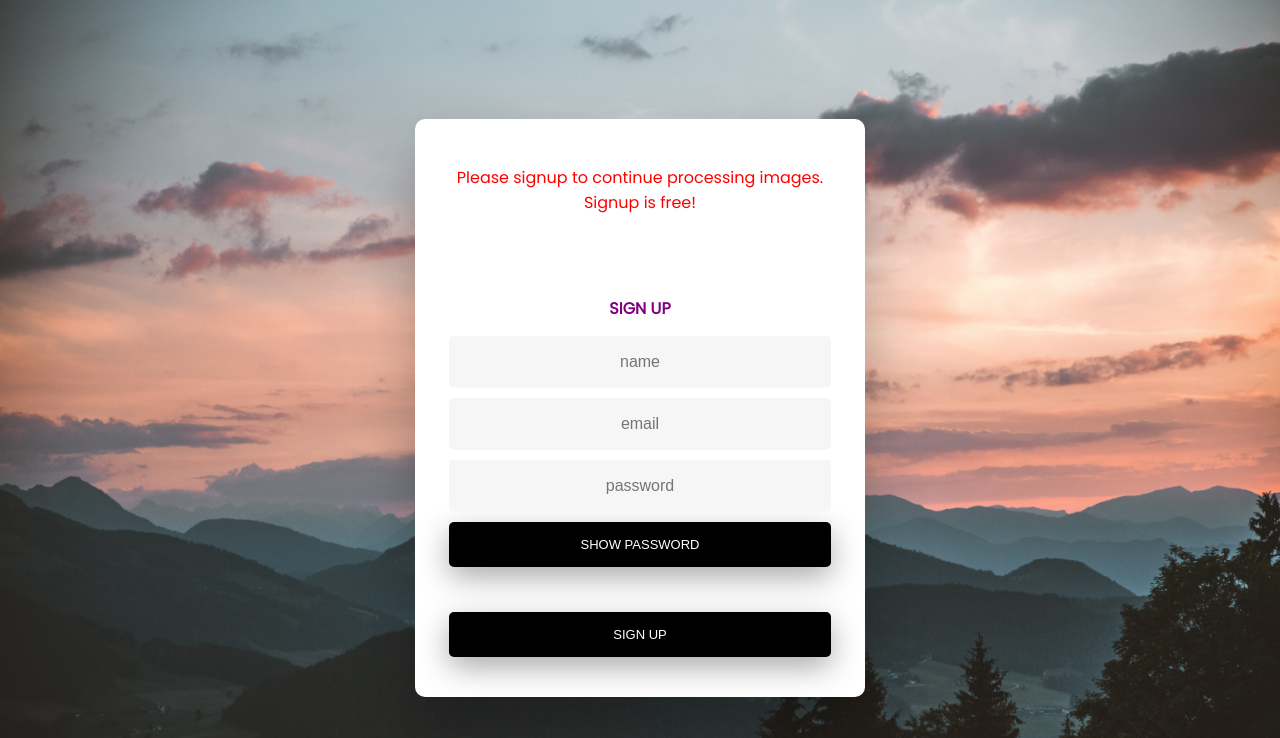
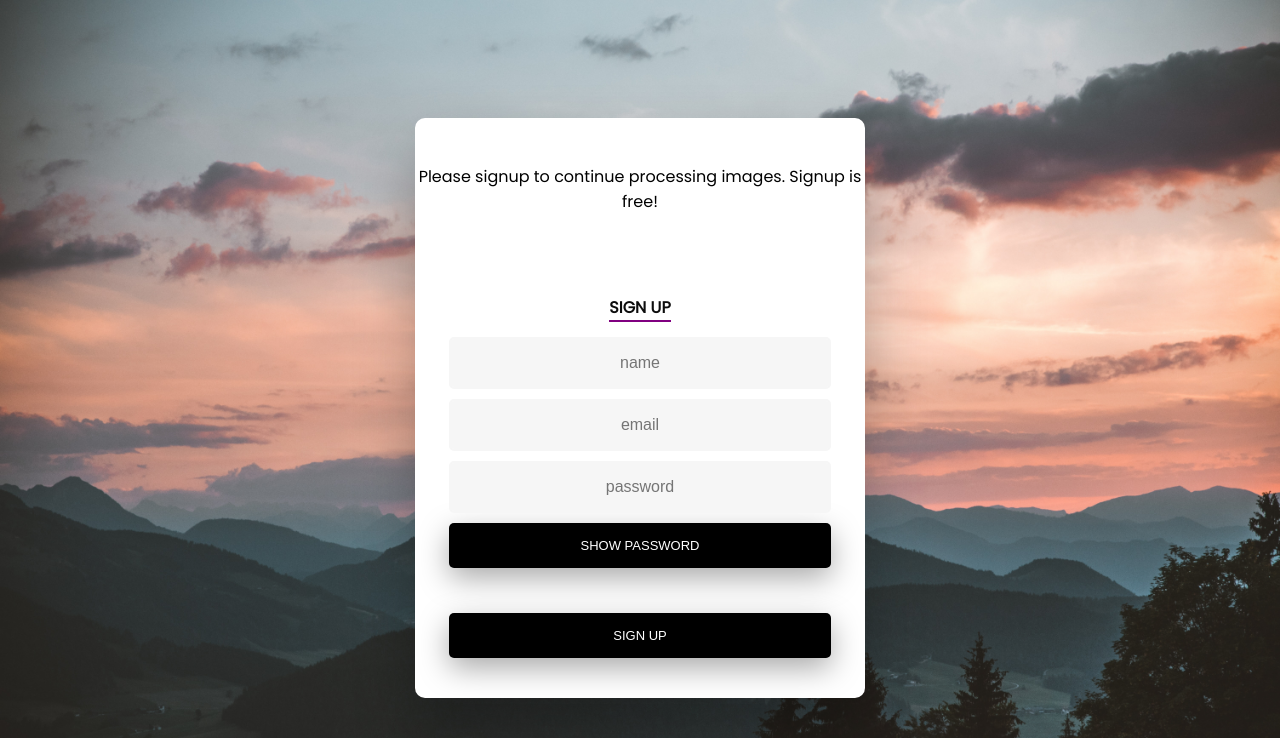
Before and after one commit to casmirihechituru/Repair-Photos, a Flask app: page /presgnup-limit in a window 1280 px wide. Shown: the top 738 px of the page. Run offline with Flask 3, Linux system fonts and the light colour scheme.

Commit message:
Update presignup-limit.html

```diff
--- a/templates/presignup-limit.html
+++ b/templates/presignup-limit.html
@@ -34,12 +34,12 @@
       <!-- <h1 style="color: #5fbae9; margin: 0px; padding: 0px;">refinePhotos</h2>-->
  <!--<h1 style="color: purple; margin: 0px; padding: 0px;">refinePhotos</h2>
     <h3 style="margin: 0px; padding: 0px; color: grey;">The Beauty In You</h3>-->
-      <p style="color: red;">Please signup to continue processing images.<br> Signup is free!</p><br>
+      <p style="color: black;">Please signup to continue processing images. Signup is free!</p><br>
 
     <!-- Tabs Titles -->
     <!--<a href="/"><h2 class="inactive underlineHover"> Sign In </h2></a>-->
-    <!--<h2 class="active">Sign Up </h2>-->
-      <h2>Sign Up </h2>
+    <h2 class="active">Sign Up </h2>
+      <!--<h2>Sign Up </h2>-->
 
     <!-- Icon --
     <div class="fadeIn first">
```
